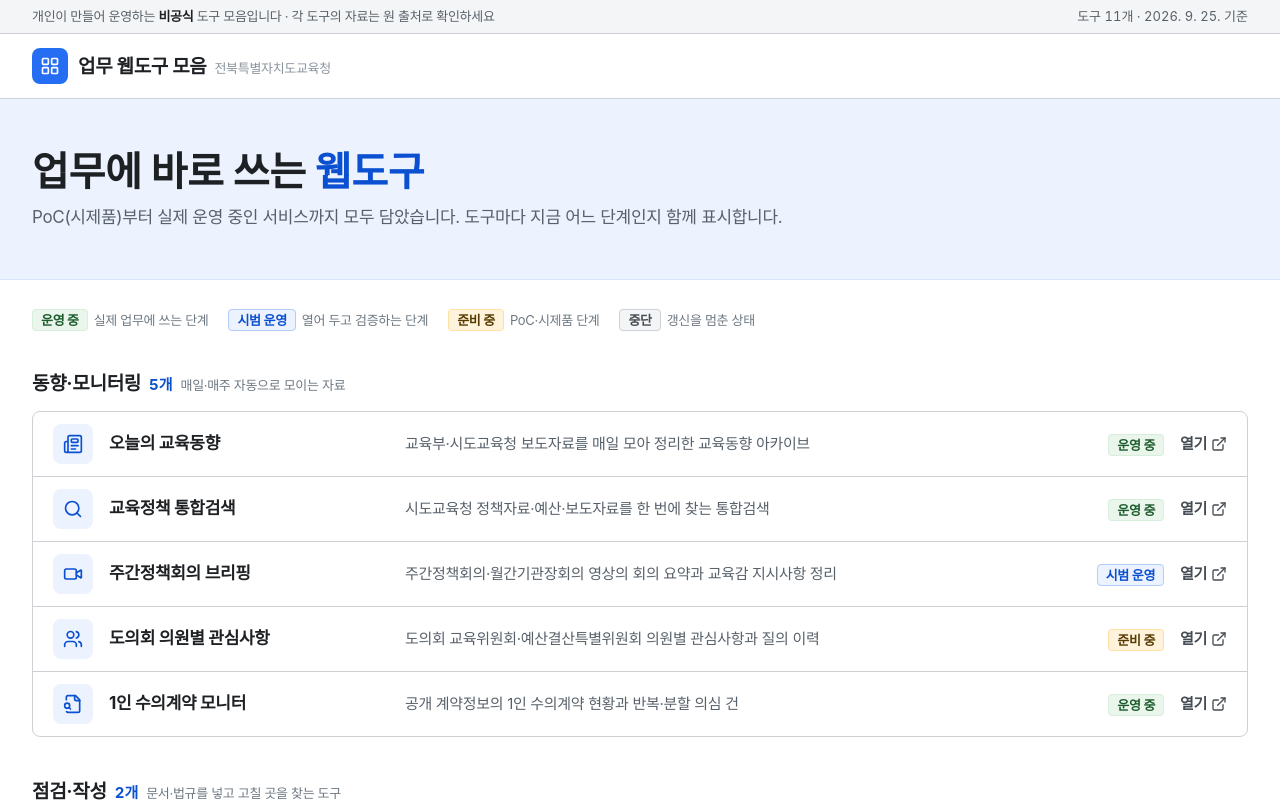
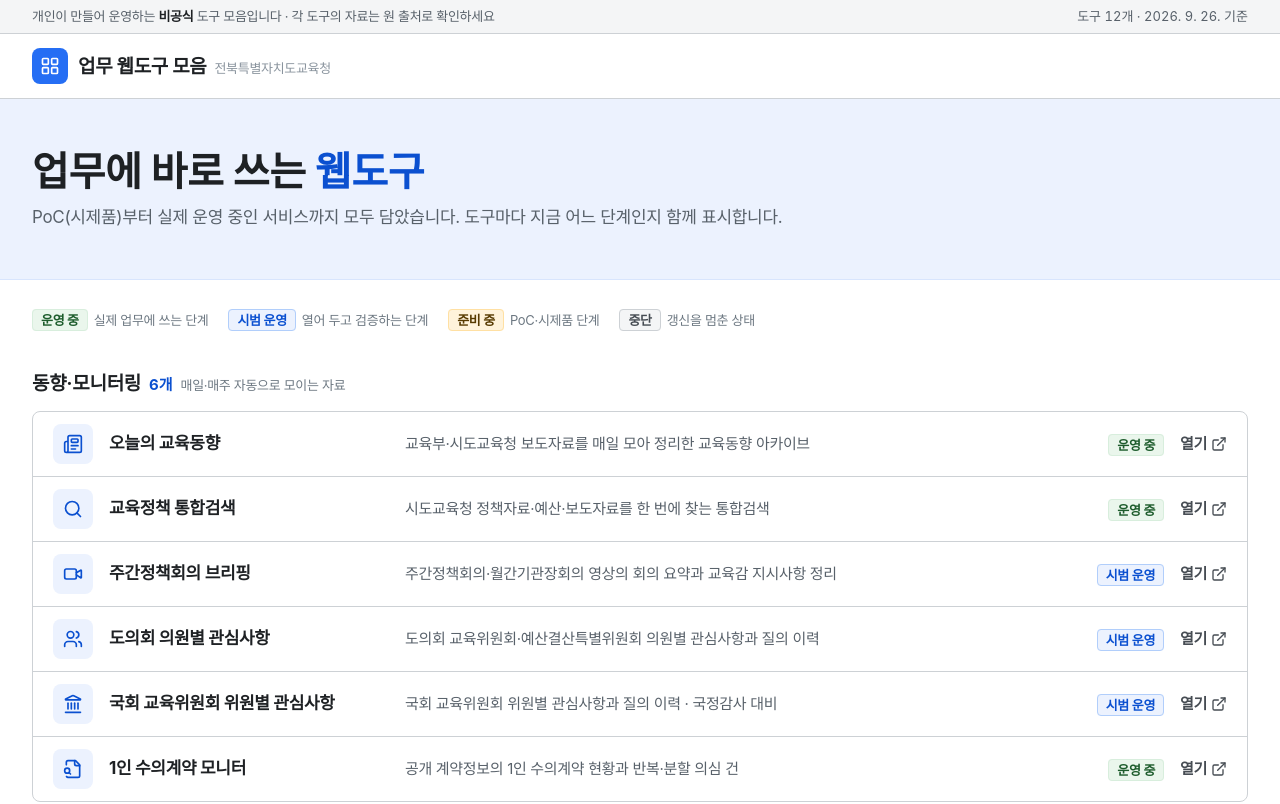
Before and after one commit to kain9012-bit/kain9012-bit.github.io, a React (Vite) app: page / in a window 1280 px wide. Shown: the top 804 px of the page. Built offline with nearby package versions, Linux system fonts and the light colour scheme; a web font is replaced by a local one.

Commit message:
국회 교육위 위원 프로파일 추가·단계 수정

```diff
--- a/src/components/ToolCard.tsx
+++ b/src/components/ToolCard.tsx
@@ -1,6 +1,6 @@
 import React from 'react';
 import {
-  BookOpen, Briefcase, Code, ExternalLink, FileSearch, MousePointer, Network, Newspaper,
+  BookOpen, Briefcase, Landmark, Code, ExternalLink, FileSearch, MousePointer, Network, Newspaper,
   Presentation, Scale, Search, SpellCheck, Users, Video, Wrench,
 } from 'lucide-react';
 import type { Status, Tool } from '../types';
@@ -10,7 +10,7 @@ const ICONS: Record<string, React.FC<{ className?: string }>> = {
   'book-open': BookOpen, briefcase: Briefcase, code: Code, 'file-search': FileSearch,
   'mouse-pointer': MousePointer, network: Network, newspaper: Newspaper,
   presentation: Presentation, scale: Scale, search: Search, 'spell-check': SpellCheck,
-  users: Users, video: Video,
+  users: Users, video: Video, landmark: Landmark,
 };
 
 /** 카드 안의 한 줄. 아이콘 | 이름 | 설명 | 단계 | 열기 */
--- a/src/data/tools.json
+++ b/src/data/tools.json
@@ -1,5 +1,5 @@
 {
-  "updated": "2026-09-25",
+  "updated": "2026-09-26",
   "statuses": [
     {
       "id": "live",
@@ -74,11 +74,20 @@
     {
       "id": "council-member",
       "category": "monitor",
-      "status": "prep",
+      "status": "pilot",
       "icon": "users",
       "name": "도의회 의원별 관심사항",
       "desc": "도의회 교육위원회·예산결산특별위원회 의원별 관심사항과 질의 이력",
       "url": "https://jbe-council-member-profile.vercel.app"
+    },
+    {
+      "id": "na-member",
+      "category": "monitor",
+      "status": "pilot",
+      "icon": "landmark",
+      "name": "국회 교육위원회 위원별 관심사항",
+      "desc": "국회 교육위원회 위원별 관심사항과 질의 이력 · 국정감사 대비",
+      "url": "https://jbe-na-member-profile.vercel.app"
     },
     {
       "id": "single-bid",
```
